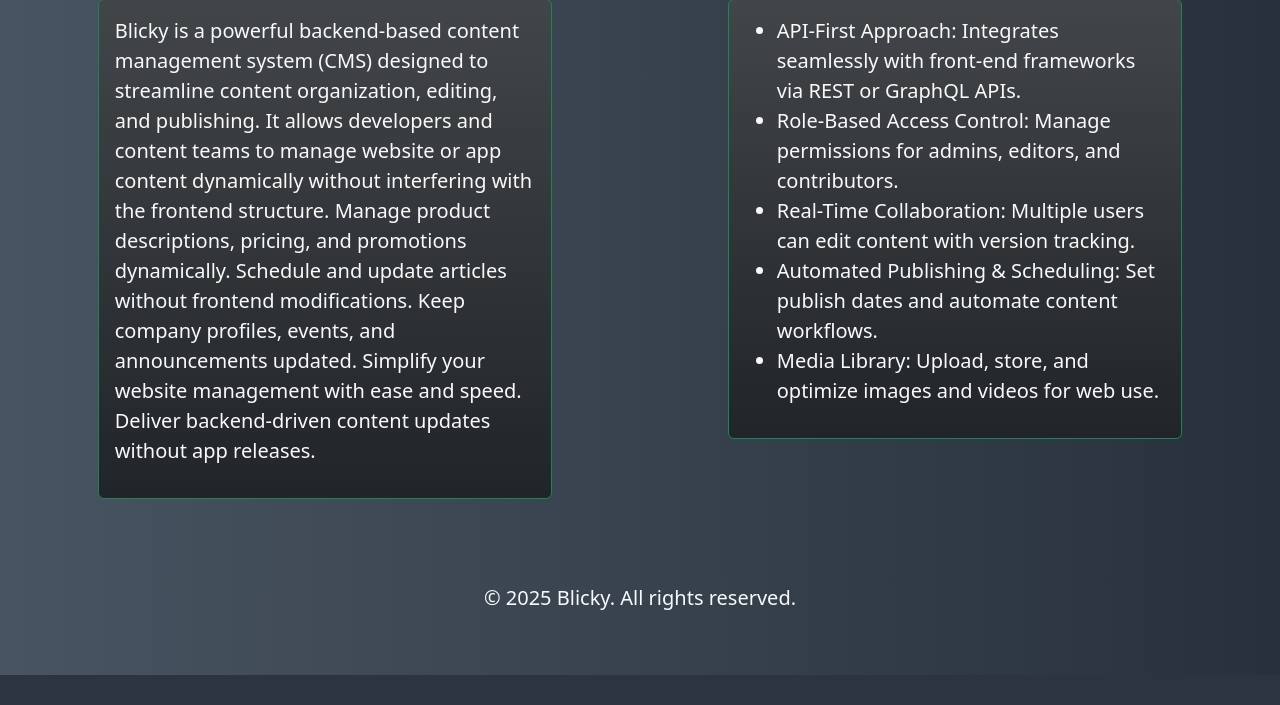
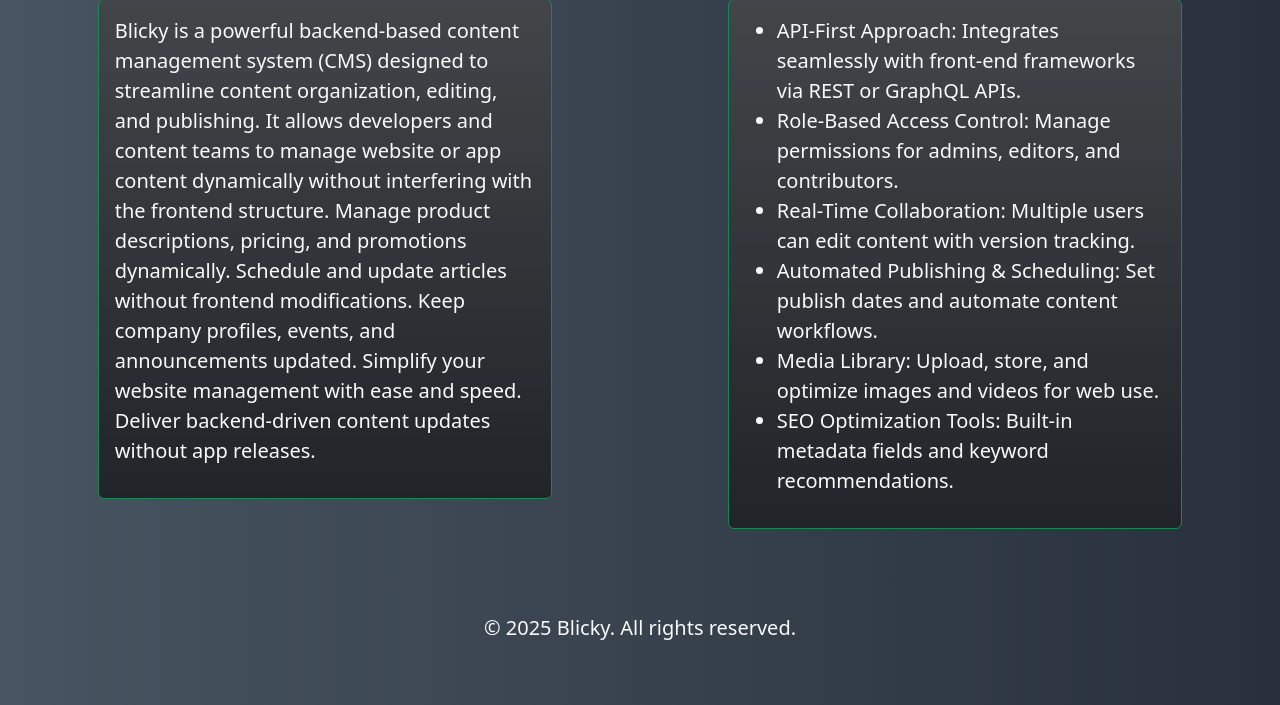
Before and after one commit to theyvraj/cms, a Flask app: page / in a window 1280 px wide. Shown: the part 689-1394 px from the top of the page. Before the commit the page ends 1364 px from the top, so only its background shows below. Run offline with Flask 3, Linux system fonts and the light colour scheme.

Commit message:
Changes to be committed: 	modified:   static/style.css 	modified:   templates/homepage.html 	modified:   templates/about.html 	modified:   templates/blog_post.html 	modified:   templates/blogs.html 	modified:   templates/contact.html 	modified:   templates/homepage.html

```diff
--- a/static/style.css
+++ b/static/style.css
@@ -1,6 +1,5 @@
 body{
     background-image:linear-gradient(to left,#28313B,#485461) ;
-    color: #fff;
     padding: 10px;
     text-align: center;
     font-size: 20px;
--- a/templates/homepage.html
+++ b/templates/homepage.html
@@ -56,6 +56,7 @@
                         <li>Real-Time Collaboration: Multiple users can edit content with version tracking.</li>
                         <li>Automated Publishing & Scheduling: Set publish dates and automate content workflows.</li>
                         <li>Media Library: Upload, store, and optimize images and videos for web use.</li>
+                        <li>SEO Optimization Tools: Built-in metadata fields and keyword recommendations.</li>
                     </ul>
                 </div>
             </div>
```
